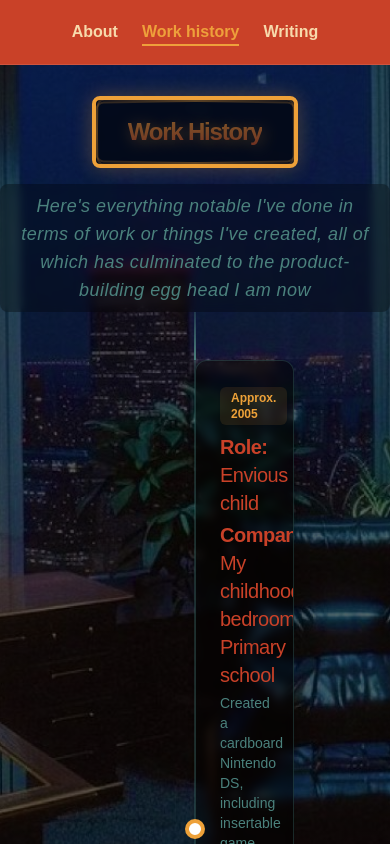
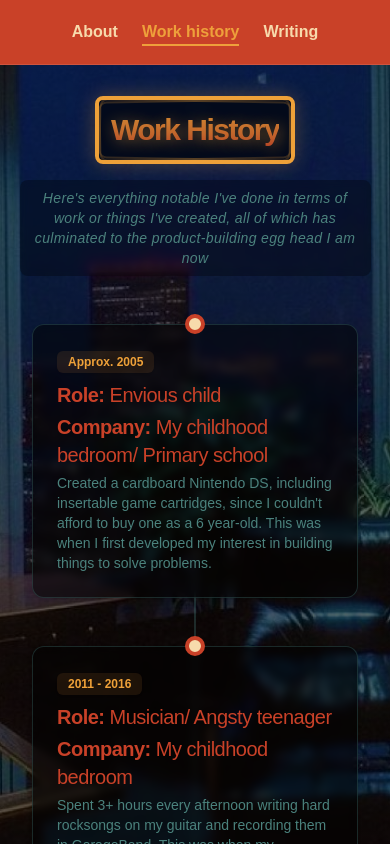
Before and after one commit to jayson-brady-98/personal-website, a Next.js app: page /work-history in a window 390 px wide. Shown: the top 844 px of the page. Built offline with nearby package versions, Linux system fonts and the light colour scheme.

Commit message:
SAving checkpoint

```diff
--- a/app/layout.tsx
+++ b/app/layout.tsx
@@ -18,10 +18,14 @@ export default function RootLayout({
       <head>
         <link href="https://fonts.googleapis.com/css2?family=Press+Start+2P&display=swap" rel="stylesheet" />
       </head>
-      <body>
-        <Navigation />
-        {children}
-        <Footer />
+      <body className="relative">
+        <div className="flex flex-col min-h-screen">
+          <Navigation />
+          <main className="flex-grow">
+            {children}
+          </main>
+          <Footer />
+        </div>
       </body>
     </html>
   )
--- a/app/work-history/page.tsx
+++ b/app/work-history/page.tsx
@@ -1,5 +1,6 @@
 "use client"
 
+import { useEffect, useState } from "react"
 import { Badge } from "@/components/ui/badge"
 import { Card, CardContent } from "@/components/ui/card"
 import { motion, useScroll, useTransform } from "framer-motion"
@@ -99,9 +100,16 @@ export default function WorkHistory() {
   const ref = useRef<HTMLDivElement>(null)
   const { scrollY } = useScroll()
   const backgroundY = useTransform(scrollY, [0, 5000], [0, -300])
+  const [isMounted, setIsMounted] = useState(false)
+
+  useEffect(() => {
+    setIsMounted(true)
+  }, [])
 
   return (
-    <div className="min-h-screen w-full relative overflow-hidden">
+    <div className="flex flex-col min-h-screen overflow-x-hidden">
+      <main className="flex-grow relative">
+        {isMounted && (
           <motion.div
             className="fixed inset-0 z-0"
             initial={{ opacity: 1 }}
@@ -116,12 +124,13 @@ export default function WorkHistory() {
               height: 'calc(100% + 400px)',
             }}
           />
+        )}
 
         <div className="relative z-10">
           <div className="container mx-auto max-w-5xl space-y-12 pt-24 pb-24">
             <div className="text-center space-y-4 relative">
-            <div className="inline-block px-8 py-4 bg-black/60 backdrop-blur-sm border-4 border-[#EEA139] rounded-lg shadow-[0_0_20px_rgba(238,161,57,0.3)] relative">
-              <h1 className="text-2xl font-bold tracking-tighter sm:text-3xl md:text-4xl
+              <div className="inline-block px-3 sm:px-8 py-3 sm:py-4 bg-black/60 backdrop-blur-sm border-4 border-[#EEA139] rounded-lg shadow-[0_0_20px_rgba(238,161,57,0.3)] relative">
+                <h1 className="text-3xl font-bold tracking-tighter sm:text-3xl md:text-4xl
                   text-transparent bg-clip-text bg-gradient-to-b from-[#EEA139] to-[#C94128]
                   [text-shadow:_2px_2px_15px_rgb(238_161_57_/_60%)]
                   animate-pulse">
@@ -130,9 +139,9 @@ export default function WorkHistory() {
                 <div className="absolute inset-0 border-[#EEA139]/20 border-2 rounded-lg transform rotate-1"></div>
                 <div className="absolute inset-0 border-[#EEA139]/20 border-2 rounded-lg transform -rotate-1"></div>
               </div>
-            <p className="text-[#4B827D] text-lg italic font-light tracking-wide max-w-2xl mx-auto backdrop-blur-sm bg-black/30 px-4 py-2 rounded-lg relative">
+              <p className="text-[#4B827D] text-sm sm:text-base md:text-lg italic font-light tracking-wide mx-auto backdrop-blur-sm bg-black/30 px-3 sm:px-4 py-2 rounded-lg relative
+                max-w-[90%] sm:max-w-2xl">
                 Here's everything notable I've done in terms of work or things I've created, all of which has culminated to the product-building egg head I am now
-              <div className="absolute left-1/2 bottom-0 transform -translate-x-1/2 translate-y-full w-0.5 h-12 bg-gradient-to-b from-[#4B827D]/30 to-[#4B827D]"></div>
               </p>
             </div>
             <div className="relative">
@@ -145,7 +154,9 @@ export default function WorkHistory() {
               />
               {workHistory.map((job, index) => (
                 <div key={job.id} className="relative mb-12 last:mb-0">
-                <div className={`flex ${index % 2 === 0 ? 'justify-end' : 'justify-start'} w-1/2 ${index % 2 === 0 ? 'ml-auto pr-24' : 'mr-auto pl-24'}`}>
+                  <div className={`flex w-full md:w-1/2 ${index % 2 === 0 ? 'md:ml-auto md:pr-24' : 'md:pl-24'}
+                    px-8 md:px-0
+                    ${index % 2 === 0 ? 'md:justify-end' : 'md:justify-start'} justify-center`}>
                     <Card className="w-full relative overflow-hidden border-[#4B827D]/30 bg-black/50 backdrop-blur-sm">
                       <CardContent className="p-6">
                         <Badge className="mb-2 bg-[#EEA139]/10 text-[#EEA139] hover:bg-[#EEA139]/20">{job.period}</Badge>
@@ -160,7 +171,7 @@ export default function WorkHistory() {
                     </Card>
                   </div>
                   <div
-                  className="absolute left-1/2 top-[50%] -translate-x-1/2 -translate-y-1/2 h-5 w-5 rounded-full border-4 border-[#EEA139] bg-background z-10"
+                    className="absolute left-1/2 top-0 -translate-x-1/2 -translate-y-1/2 h-5 w-5 rounded-full border-4 border-[#C94128] bg-[#F7DAAC] z-10"
                     aria-hidden="true"
                   />
                 </div>
@@ -168,6 +179,7 @@ export default function WorkHistory() {
             </div>
           </div>
         </div>
+      </main>
     </div>
   )
 }
--- a/app/writing/page.tsx
+++ b/app/writing/page.tsx
@@ -324,7 +324,8 @@ export default function Writing() {
   }
 
   return (
-    <div className="min-h-screen w-full relative overflow-hidden">
+    <div className="flex flex-col min-h-screen">
+      <main className="flex-grow relative overflow-hidden">
         <MotionDiv
           className="fixed inset-0 z-0"
           initial={{ opacity: 1 }}
@@ -377,6 +378,7 @@ export default function Writing() {
             </div>
           </div>
         </div>
+      </main>
     </div>
   )
 }
--- a/components/Footer.tsx
+++ b/components/Footer.tsx
@@ -4,24 +4,13 @@ import React from 'react';
 
 const Footer = () => {
   return (
-    <div className="bg-[#C94128] text-white text-center py-4">
-      <p className="text-[#F7DAAC] text-base flex items-center justify-center">
-        Design inspired by
-        <a
-          href="https://x.com/anuatluru/status/1864082026699059473"
-          target="_blank"
-          rel="noopener noreferrer"
-          className="underline text-[#EEA139] ml-1 font-press-start text-xs pl-1"
-        >
-          Retro futurism
+    <footer className="bg-[#C94128] text-white text-center py-4 w-full">
+      <div className="text-[#F7DAAC] text-base flex items-center justify-center">
+        <a>
+          <span>
+          </span>
         </a>
-        <span className="mx-2 text-[#F7DAAC]">•</span>
-        <a
-          href="https://pinterest.com/pin/1234567890"
-          target="_blank"
-          rel="noopener noreferrer"
-          className="inline-flex items-center"
-        >
+        <a href="https://pinterest.com" target="_blank" rel="noopener noreferrer" className="inline-flex">
           <div className="w-6 h-6 rounded-full bg-[#E60023] flex items-center justify-center">
             <svg
               className="w-4 h-4 fill-white"
@@ -32,8 +21,8 @@ const Footer = () => {
             </svg>
           </div>
         </a>
-      </p>
-    </div>
+      </div>
+    </footer>
   );
 };
 
```
Lines whose indentation alone changed are shown as unchanged.
